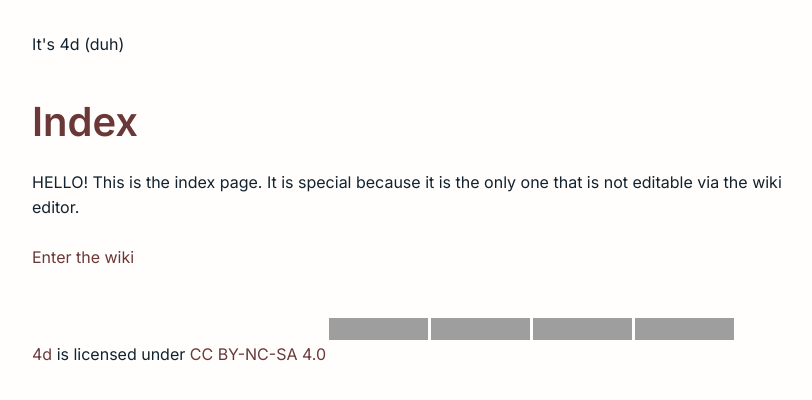
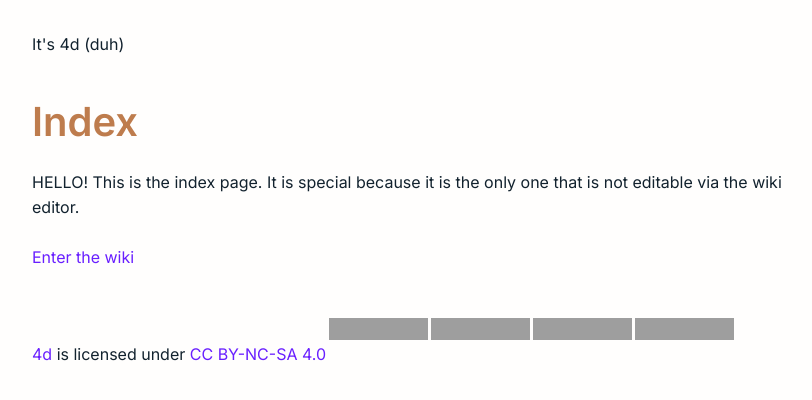
Before and after one commit to kvmet/4d, a Jekyll site: the page built from index.md, in a window 1280 px wide. Shown: the top 400 px of the page, without its empty margins (208-1020 px from the left). Built offline with Jekyll 4.4.1, drawn with Linux system fonts in a browser that asks for light colours; our own code applies the rules of GitHub Pages for plain Markdown files; grey boxes are pictures that could not be loaded.

Commit message:
tweak color scheme

```diff
--- a/assets/css/style.css
+++ b/assets/css/style.css
@@ -2,16 +2,9 @@
 :root {
   --bg-color: #fffefd;
   --text-color: #12222e;
-  --accent-primary: #6a3937;
-  --accent-secondary: #6a3937;
+  --accent-primary: #BE7C4D;
+  --accent-secondary: #691FFF;
   --interface-gray: #606c66;
-  /*
-  --bg-color: #faf8f3;
-  --text-color: #2d3436;
-  --accent-primary: #e17055;
-  --accent-secondary: #0984e3;
-  --interface-gray: #7E7F9A;
-  */
 }
 
 /* Base styles */
```
